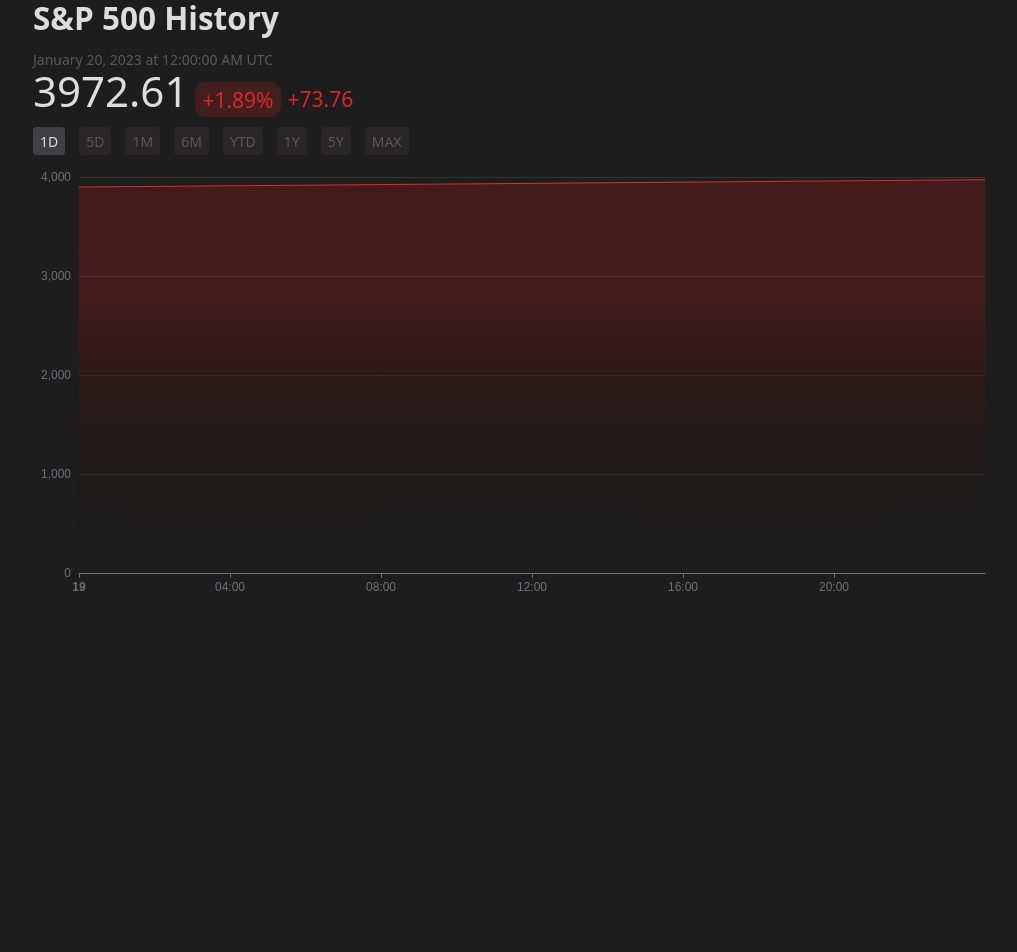
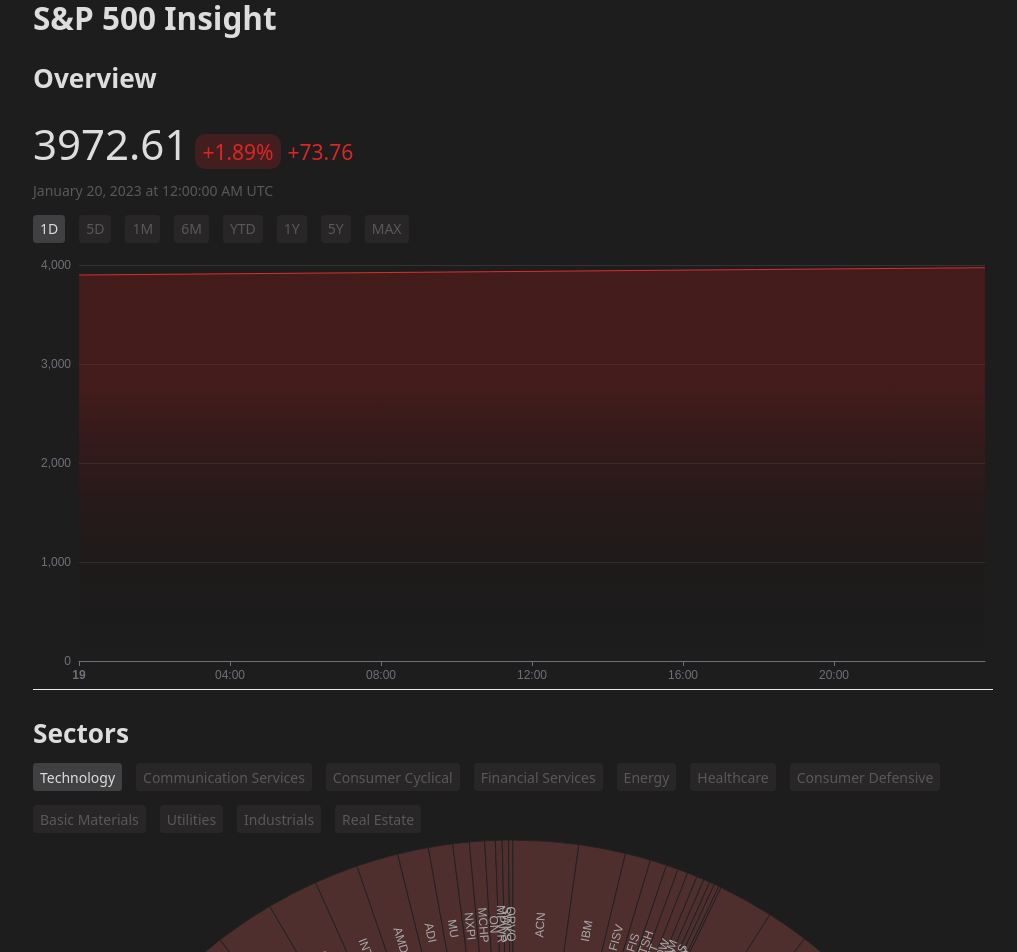
Before and after one commit to pingcap/sp500-insight-template, a Next.js app: page / in a window 1280 px wide. Shown: the top 952 px of the page, without its empty margins (127-1144 px from the left). Before the commit the page ends 800 px from the top, so only its background shows below. Built offline with nearby package versions, Linux system fonts and the light colour scheme.

Commit message:
add sectors overview

```diff
--- a/app/page.tsx
+++ b/app/page.tsx
@@ -1,11 +1,24 @@
 import SP500Overview from '@/charts/SP500Overview';
+import IndustryDistribution from '@/charts/IndustryDistribution';
 
 export default function Home () {
 
   return (
-    <main className='max-w-[960px] mx-auto'>
-      <h1>S&P 500 History</h1>
-      <SP500Overview />
+    <main className="max-w-[960px] mx-auto">
+      <h1>S&P 500 Insight</h1>
+      <section className="mt-8">
+        <h2 className="my-4">
+          Overview
+        </h2>
+        <SP500Overview />
+      </section>
+      <hr />
+      <section className="mt-8">
+        <h2 className="my-4">
+          Sectors
+        </h2>
+        <IndustryDistribution />
+      </section>
     </main>
   );
 }
--- /dev/null
+++ b/charts/IndustryDistribution.tsx
@@ -0,0 +1,126 @@
+'use client';
+import { FC, useEffect, useState } from 'react';
+import ECharts, { useECharts } from '@/components/ECharts';
+import useSWR from 'swr';
+import * as ToggleGroup from '@radix-ui/react-toggle-group';
+import './common.css';
+
+const IndustryDistribution: FC = () => {
+  const { ref, useOption } = useECharts();
+  const { data = [] } = useSWR('companies', loadData);
+  const [sector, setSector] = useState<Tree>();
+
+  console.log(sector)
+
+  useEffect(() => {
+    setSector(data[0]);
+  }, [data]);
+
+  useOption(() => ({
+    grid: {
+      left: 8,
+      top: 8,
+      bottom: 8,
+      right: 8,
+    },
+    tooltip: {},
+    series: {
+      type: 'sunburst',
+      color: '#DC2E2E40',
+      itemStyle: {
+        borderColor: '#222',
+      },
+      radius: ['30%', '100%'],
+      label: {
+        textBorderWidth: 0,
+        textShadowBlur: 0,
+        color: '#aaa',
+      },
+      startAngle: 0,
+      tooltip: {
+        formatter: params => {
+          return `
+          ${(params.data as any).fullName}
+          <br/>
+          Weight: <b>${(params.value as number * 100).toFixed(2)}%</b>`
+        },
+        backgroundColor: '#222',
+        borderColor: '#111',
+        textStyle: {
+          color: '#aaa'
+        }
+      }
+    },
+  }));
+
+  useOption(() => ({
+    series: {
+      data: sector ? sector.children : [],
+    },
+  }), [sector]);
+
+  return (
+    <>
+      <ToggleGroup.Root
+        className="flex flex-wrap gap-4 mt-4 mb-2"
+        type="single"
+        defaultValue="center"
+        value={sector?.name}
+        onValueChange={value => {
+          setSector(data.find(d => d.name === value) ?? data[0]);
+        }}
+        aria-label="Duration"
+      >
+        {data.map(({ name }) => (
+          <ToggleGroup.Item className="toggle-item" key={name} value={name} aria-label={name}>
+            {name}
+          </ToggleGroup.Item>
+        ))}
+      </ToggleGroup.Root>
+      <ECharts className="w-full aspect-square" ref={ref} />
+    </>
+  );
+};
+export default IndustryDistribution;
+
+type Tree = {
+  name: string
+  fullName: string
+  children?: Tree[]
+  value?: number
+}
+
+async function loadData () {
+  const data = await import('@/app/stocks/mock-companies.json').then(m => m.default);
+  const sectors: Tree[] = [];
+
+  for (const company of data) {
+    let sector = sectors.find(s => s.name === company.Sector);
+    if (!sector) {
+      sector = {
+        name: company.Sector,
+        fullName: company.Sector,
+        children: [],
+      };
+      sectors.push(sector);
+    }
+
+    let industry = sector.children!.find(i => i.name === company.Industry);
+    if (!industry) {
+      industry = {
+        name: company.Industry,
+        fullName: company.Industry,
+        children: [],
+      };
+      sector.children!.push(industry);
+    }
+
+    industry.children!.push({
+      name: company.Symbol,
+      fullName: company.Longname,
+      value: company.Weight,
+    });
+  }
+
+  return sectors;
+}
--- a/charts/SP500Overview.tsx
+++ b/charts/SP500Overview.tsx
@@ -110,10 +110,7 @@
 
   return (
     <main className="pt-4">
-      <div className="flex flex-col">
-        <span className="text-secondary">
-          {today ? dtf.format(today) : '--'}
-        </span>
+      <div className="flex flex-col mb-4">
         <span>
           <span className="text-significant text-5xl">
             {data[0]?.['S&P500']}
@@ -127,6 +124,9 @@
             </span>
           </span>
         </span>
+        <span className="text-secondary mt-4">
+          {today ? dtf.format(today) : '--'}
+        </span>
       </div>
       <ToggleGroup.Root
         className="flex gap-4 mt-4 mb-2"
@@ -136,7 +136,7 @@
         onValueChange={value => {
           setDuration(DURATIONS.find(d => d.name === value) ?? DURATIONS[0]);
         }}
-        aria-label="Text alignment"
+        aria-label="Duration"
       >
         {DURATIONS.map(({ name }) => (
           <ToggleGroup.Item className="toggle-item" key={name} value={name} aria-label={name}>
```
